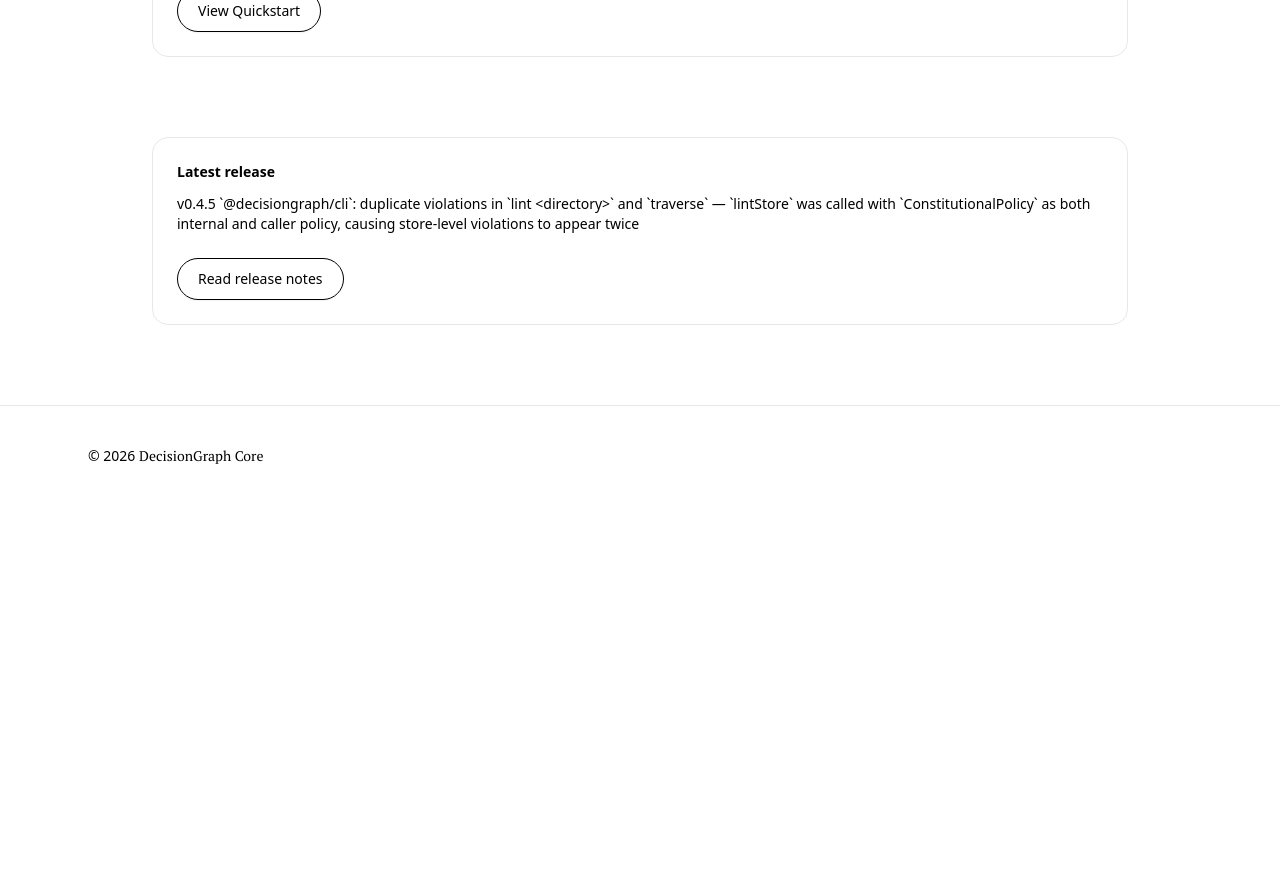
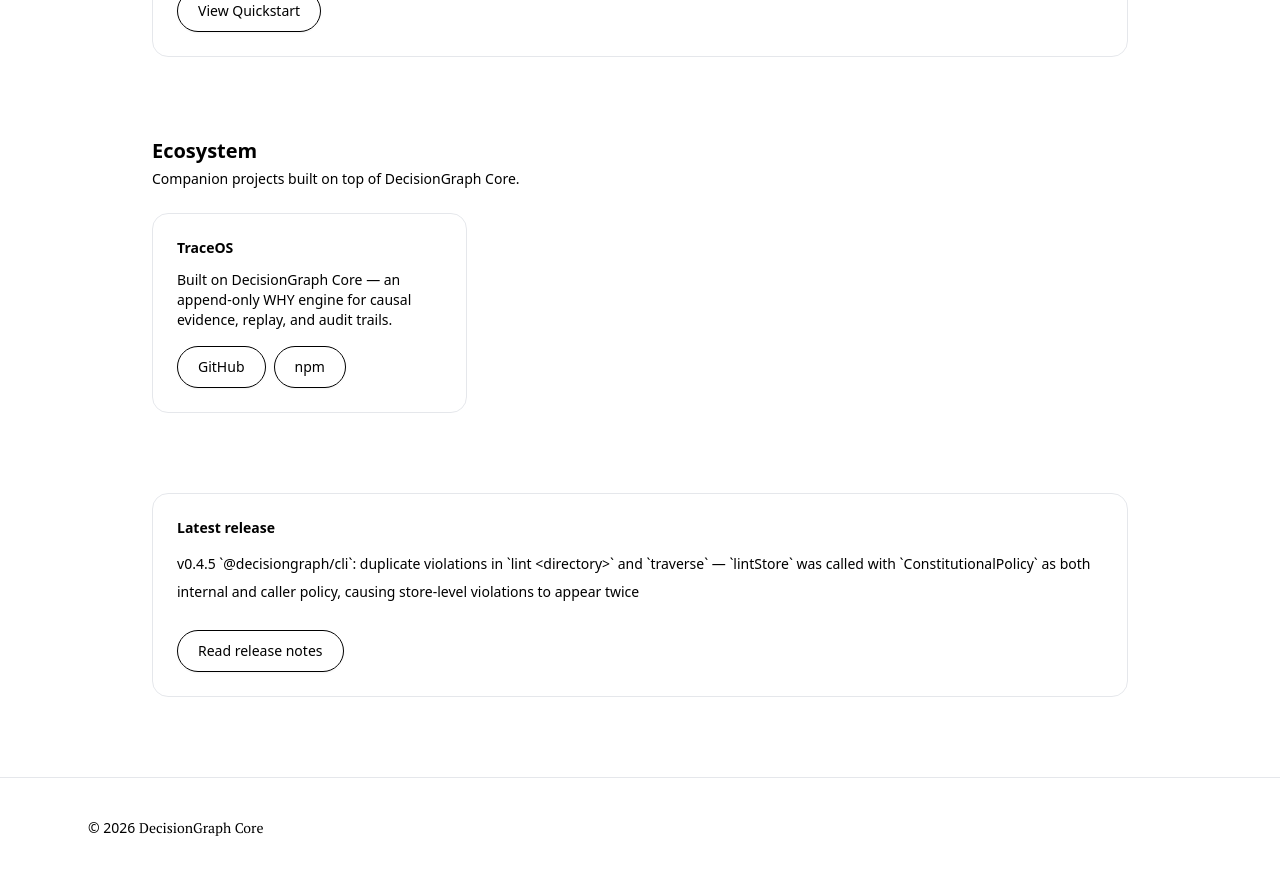
Before and after one commit to izumix77/decisiongraph-core-site, a Next.js app: page / in a window 1280 px wide. Shown: the part 1280-2154 px from the top of the page. Before the commit the page ends 1786 px from the top, so only its background shows below. Built offline with nearby package versions, Linux system fonts and the light colour scheme.

Commit message:
add TraceOS ecosystem section to site

```diff
--- a/app/page.tsx
+++ b/app/page.tsx
@@ -1,3 +1,4 @@
+
 import Link from "next/link";
 import { CiValidationCard } from "./_components/CiValidationCard";
 import { Brand } from "@ui/Brand";
@@ -5,6 +6,22 @@ import { Button } from "@ui/Button";
 import { Card } from "@ui/Card";
 
 import { getLatestRelease, getReleaseSummary } from "@/lib/releases";
+
+const ecosystem = [
+  {
+    title: "TraceOS",
+    description:
+      "Built on DecisionGraph Core — an append-only WHY engine for causal evidence, replay, and audit trails.",
+    github: "https://github.com/izumix77/traceos",
+    npm: "https://www.npmjs.com/package/@trace-os/core",
+  },
+  // Future entries:
+  // {
+  //   title: "DecisionRoom",
+  //   description: "Collaborative decision protocol and review workflow.",
+  //   github: "https://github.com/izumix77/decisionroom",
+  // },
+];
 
 export default function Page() {
   const latest = getLatestRelease();
@@ -58,7 +75,7 @@ export default function Page() {
       </section>
 
       {/* Features */}
-      <section className="mx-auto max-w-5xl px-6 pb-16 grid gap-4 md:grid-cols-3">
+      <section className="mx-auto grid max-w-5xl gap-4 px-6 pb-16 md:grid-cols-3">
         <Card title="Determinism">
           <p className="text-sm text-[color:var(--color-ink-subtle)]">
             Same input → same output. Stable ordering and replay across time.
@@ -85,18 +102,63 @@ export default function Page() {
         <CiValidationCard />
       </section>
 
-      {/* Latest Release（完全自動） */}
+      {/* Ecosystem */}
+      <section className="mx-auto max-w-5xl px-6 pb-20">
+        <div className="mb-6 flex items-center justify-between gap-4">
+          <div>
+            <h2 className="text-xl font-semibold text-[color:var(--color-ink)]">
+              Ecosystem
+            </h2>
+            <p className="mt-1 text-sm text-[color:var(--color-ink-subtle)]">
+              Companion projects built on top of DecisionGraph Core.
+            </p>
+          </div>
+        </div>
+
+        <div className="grid gap-4 sm:grid-cols-2 lg:grid-cols-3">
+          {ecosystem.map((item) => (
+            <Card key={item.title} title={item.title}>
+              <p className="text-sm text-[color:var(--color-ink-subtle)]">
+                {item.description}
+              </p>
+
+              <div className="mt-4 flex flex-wrap gap-2">
+                <Button variant="secondary">
+                  <a href={item.github} target="_blank" rel="noreferrer">
+                    GitHub
+                  </a>
+                </Button>
+
+                {item.npm && (
+                  <Button variant="secondary">
+                    <a href={item.npm} target="_blank" rel="noreferrer">
+                      npm
+                    </a>
+                  </Button>
+                )}
+              </div>
+            </Card>
+          ))}
+        </div>
+      </section>
+
+      {/* Latest Release */}
       <section className="mx-auto max-w-5xl px-6 pb-20">
         <Card title="Latest release">
-          <p className="text-sm text-[color:var(--color-ink-subtle)]">
-            v{latest.version}{" "}
+          <p className="text-sm text-[color:var(--color-ink-subtle)] leading-7">
+            <span className="font-medium text-[color:var(--color-ink)]">
+              v{latest.version}
+            </span>{" "}
             {summary.split(" ").map((word, i) =>
               word === "DEPENDENCY_ON_DEPRECATED" || word === "--strict" ? (
-                <code key={i} className="text-[color:var(--color-ink)]">
-                  {word}{" "}
+                <code
+                  key={i}
+                  className="rounded bg-[color:var(--color-surface-subtle)] px-1 py-0.5 text-[color:var(--color-ink)]"
+                >
+                  {word}
                 </code>
               ) : (
-                word + " "
+                <span key={i}>{word} </span>
               ),
             )}
           </p>
```
